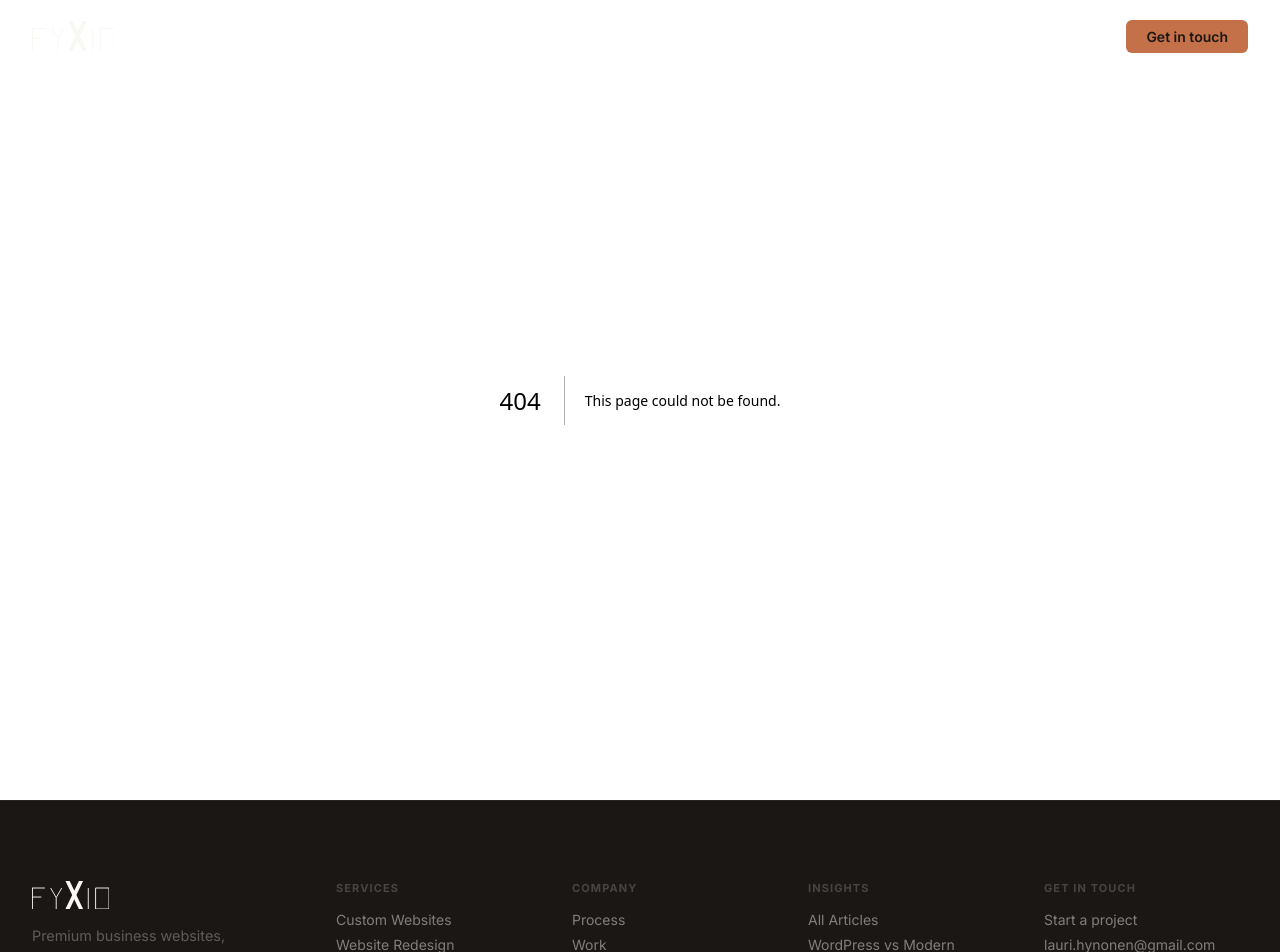
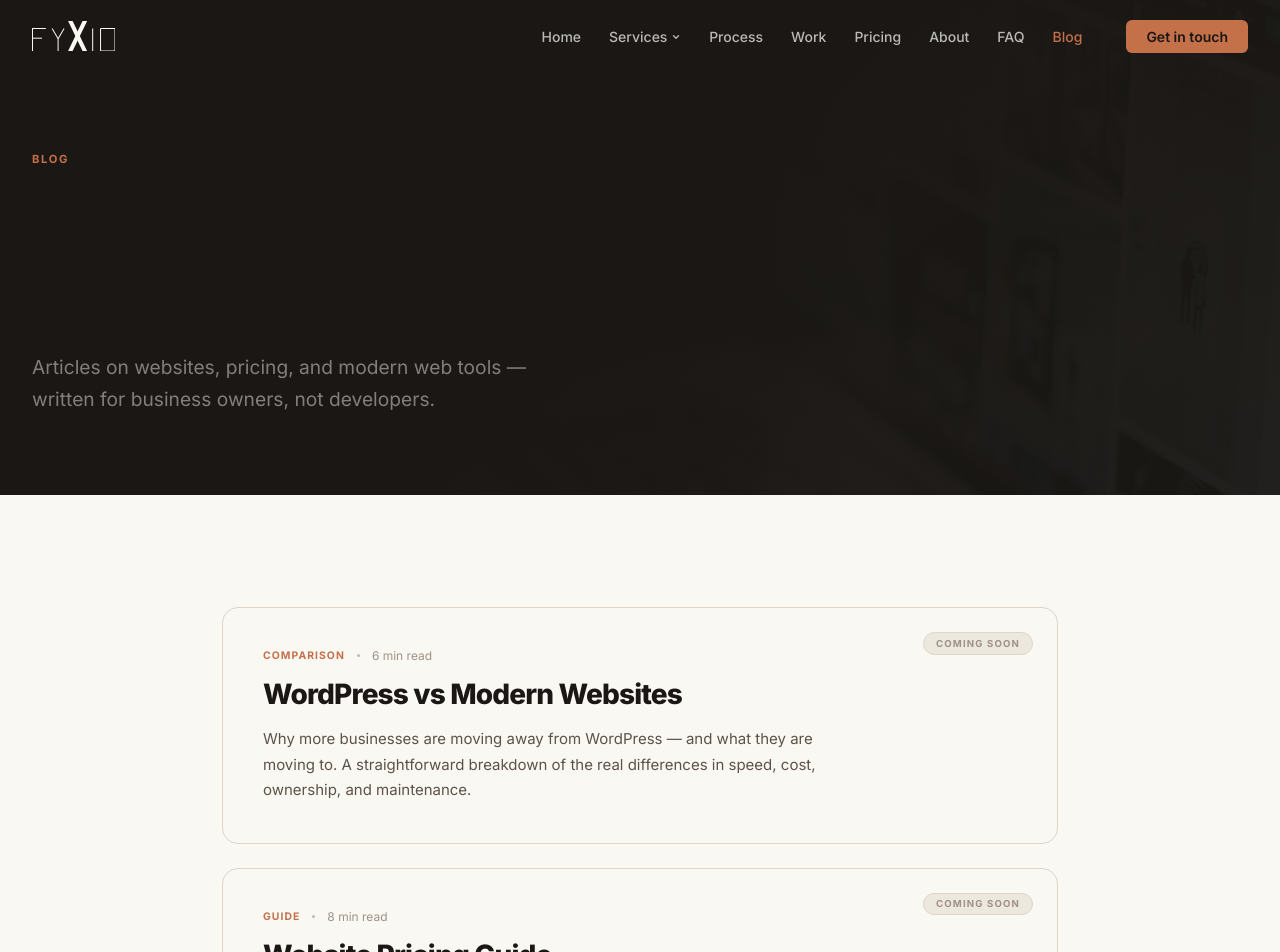
Before and after one commit to laurihynonen23/fyxio, a Next.js app: page /blog in a window 1280 px wide. Before the commit this address had no page. Shown: the top 952 px of the page. Built offline with nearby package versions, Linux system fonts and the light colour scheme.

Commit message:
Add blog page with two coming soon articles

```diff
--- /dev/null
+++ b/app/blog/page.tsx
@@ -0,0 +1,118 @@
+'use client'
+
+import { useEffect, useRef } from 'react'
+import { gsap } from 'gsap'
+import Image from 'next/image'
+
+const ARTICLES = [
+  {
+    slug: 'wordpress-vs-modern',
+    category: 'Comparison',
+    title: 'WordPress vs Modern Websites',
+    desc: 'Why more businesses are moving away from WordPress — and what they are moving to. A straightforward breakdown of the real differences in speed, cost, ownership, and maintenance.',
+    readTime: '6 min read',
+  },
+  {
+    slug: 'website-pricing-guide',
+    category: 'Guide',
+    title: 'Website Pricing Guide',
+    desc: 'What a professional website actually costs in 2025, why prices vary so much, and how to tell if a quote is reasonable. Everything you need to make a confident decision.',
+    readTime: '8 min read',
+  },
+]
+
+export default function BlogPage() {
+  const rootRef = useRef<HTMLDivElement>(null)
+
+  useEffect(() => {
+    const ctx = gsap.context(() => {
+      gsap.fromTo('.sh-word', { yPercent: 110 }, { yPercent: 0, duration: 1.1, stagger: 0.07, ease: 'power4.out', delay: 0.2 })
+      gsap.fromTo('.sh-sub', { opacity: 0, y: 20 }, { opacity: 1, y: 0, duration: 0.9, ease: 'power3.out', delay: 0.9 })
+      gsap.fromTo('.blog-card', { opacity: 0, y: 40 }, { opacity: 1, y: 0, duration: 0.85, stagger: 0.12, ease: 'power3.out',
+        scrollTrigger: { trigger: '.blog-grid', start: 'top 80%' } })
+    }, rootRef)
+    return () => ctx.revert()
+  }, [])
+
+  return (
+    <div ref={rootRef}>
+      {/* HERO */}
+      <section className="page-hero--dark" style={{ position: 'relative', overflow: 'hidden' }}>
+        <div style={{ position: 'absolute', inset: 0 }}>
+          <Image src="/work-laptop-design.jpg" alt="" fill sizes="100vw" priority style={{ objectFit: 'cover', opacity: 0.15 }} aria-hidden="true" />
+          <div style={{ position: 'absolute', inset: 0, background: 'linear-gradient(135deg, var(--navy) 50%, rgba(26,23,20,0.6) 100%)' }} />
+        </div>
+        <div className="container" style={{ position: 'relative', zIndex: 1 }}>
+          <p style={{ fontSize: '0.7rem', fontWeight: 700, letterSpacing: '0.15em', textTransform: 'uppercase', color: 'var(--cyan)', marginBottom: '1rem' }}>Blog</p>
+          <h1 style={{ fontSize: 'clamp(3rem, 6vw, 6rem)', fontWeight: 800, color: 'white', lineHeight: 0.95, letterSpacing: '-0.04em', marginBottom: '1.5rem' }}>
+            {['Practical guides,', 'no fluff.'].map((line, i) => (
+              <span key={i} style={{ display: 'block', overflow: 'hidden' }}>
+                <span className="sh-word" style={{ display: 'block', transform: 'translateY(110%)' }}>{line}</span>
+              </span>
+            ))}
+          </h1>
+          <p className="sh-sub" style={{ opacity: 0, fontSize: 'clamp(1rem, 1.5vw, 1.2rem)', color: 'rgba(255,255,255,0.45)', maxWidth: '44ch', lineHeight: 1.65 }}>
+            Articles on websites, pricing, and modern web tools — written for business owners, not developers.
+          </p>
+        </div>
+      </section>
+
+      {/* ARTICLES */}
+      <section className="section">
+        <div className="container" style={{ maxWidth: 900 }}>
+          <div className="blog-grid" style={{ display: 'flex', flexDirection: 'column', gap: '1.5rem' }}>
+            {ARTICLES.map((article, i) => (
+              <div
+                key={i}
+                className="blog-card"
+                style={{
+                  opacity: 0,
+                  position: 'relative',
+                  background: 'var(--white)',
+                  border: '1px solid var(--slate-200)',
+                  borderRadius: 16,
+                  padding: '2.5rem',
+                  display: 'flex',
+                  flexDirection: 'column',
+                  gap: '1rem',
+                  cursor: 'default',
+                }}
+              >
+                {/* Coming soon badge */}
+                <span style={{
+                  position: 'absolute',
+                  top: '1.5rem',
+                  right: '1.5rem',
+                  fontSize: '0.6rem',
+                  fontWeight: 700,
+                  letterSpacing: '0.12em',
+                  textTransform: 'uppercase',
+                  color: 'var(--slate-400)',
+                  background: 'var(--slate-100)',
+                  border: '1px solid var(--slate-200)',
+                  padding: '0.3rem 0.75rem',
+                  borderRadius: 999,
+                }}>
+                  Coming soon
+                </span>
+
+                <div style={{ display: 'flex', alignItems: 'center', gap: '0.75rem' }}>
+                  <span style={{ fontSize: '0.65rem', fontWeight: 700, letterSpacing: '0.1em', textTransform: 'uppercase', color: 'var(--cyan)' }}>{article.category}</span>
+                  <span style={{ width: 3, height: 3, borderRadius: '50%', background: 'var(--slate-300)', display: 'block' }} />
+                  <span style={{ fontSize: '0.75rem', color: 'var(--slate-400)' }}>{article.readTime}</span>
+                </div>
+
+                <h2 style={{ fontSize: 'clamp(1.25rem, 2.5vw, 1.75rem)', fontWeight: 800, color: 'var(--navy)', lineHeight: 1.1, letterSpacing: '-0.03em' }}>
+                  {article.title}
+                </h2>
+                <p style={{ fontSize: '0.9375rem', color: 'var(--slate-600)', lineHeight: 1.7, maxWidth: '62ch' }}>
+                  {article.desc}
+                </p>
+              </div>
+            ))}
+          </div>
+        </div>
+      </section>
+    </div>
+  )
+}
--- a/components/Nav.tsx
+++ b/components/Nav.tsx
@@ -51,6 +51,7 @@ export default function Nav() {
             <Link href="/pricing" className={`nav-link${pathname === '/pricing' ? ' active' : ''}`}>Pricing</Link>
             <Link href="/about" className={`nav-link${pathname === '/about' ? ' active' : ''}`}>About</Link>
             <Link href="/faq" className={`nav-link${pathname === '/faq' ? ' active' : ''}`}>FAQ</Link>
+            <Link href="/blog" className={`nav-link${pathname.startsWith('/blog') ? ' active' : ''}`}>Blog</Link>
           </nav>
           <Link href="/contact" className="nav-cta">Get in touch</Link>
           <button
@@ -75,6 +76,7 @@ export default function Nav() {
         <Link href="/pricing" className="nav-mobile-link" onClick={closeMenu}>Pricing</Link>
         <Link href="/about" className="nav-mobile-link" onClick={closeMenu}>About</Link>
         <Link href="/faq" className="nav-mobile-link" onClick={closeMenu}>FAQ</Link>
+        <Link href="/blog" className="nav-mobile-link" onClick={closeMenu}>Blog</Link>
         <Link href="/contact" className="nav-mobile-cta" onClick={closeMenu}>Get in touch →</Link>
       </div>
     </>
```
